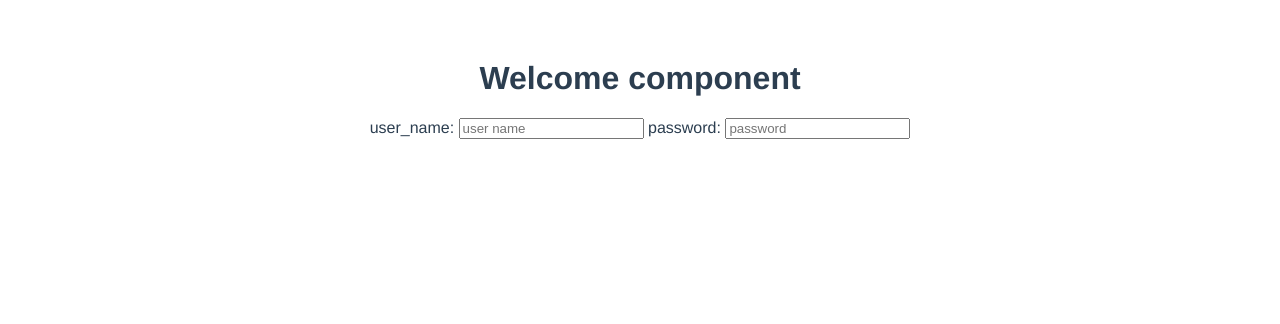
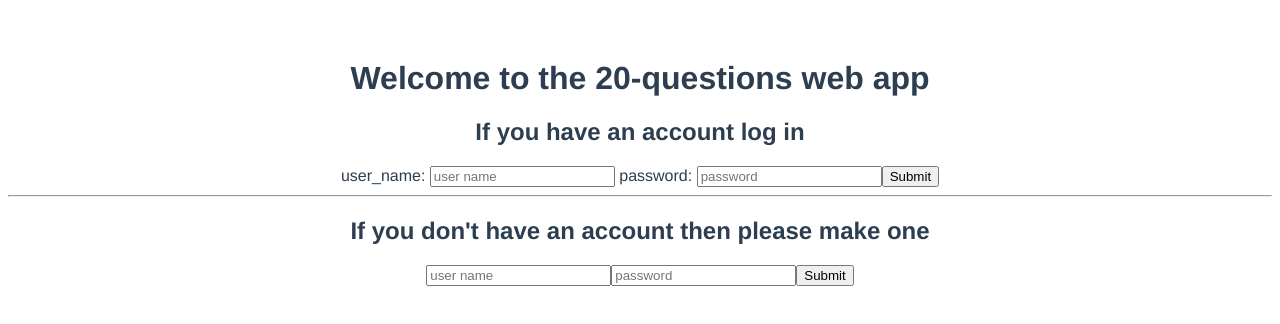
Before and after one commit to angeljuarez77/calipsaCoding, a Vue app in the folder client/: page / in a window 1280 px wide. Shown: the top 324 px of the page. Built offline with nearby package versions, Linux system fonts and the light colour scheme; no server answers.

Commit message:
form functionality completed

```diff
--- a/client/src/components/Welcome.vue
+++ b/client/src/components/Welcome.vue
@@ -1,28 +1,47 @@
 <template>
   <div>
-    <h1>Welcome component</h1>
-    <form @submit.prevent="handleSubmit">
+    <h1>Welcome to the 20-questions web app</h1>
+    <h2>If you have an account log in</h2>
+    <form @submit.prevent="handleLogInSubmit">
       <label>
         user_name:
-        <input v-model="user.user_name" placeholder="user name">
+        <input v-model="user.user_name" placeholder="user name" type="text">
       </label>
-
       <label>
         password:
         <input v-model="user.password" placeholder="password" type="password">
       </label>
+      <button type="submit">Submit</button>
+    </form>
+    <hr/>
+    <h2>If you don't have an account then please make one</h2>
+    <form @submit.prevent="handleCreationSubmit">
+      <label>
+        <input v-model="newUser.user_name" placeholder="user name" type="text">
+      </label>
+      <label for="">
+        <input v-model="newUser.password" placeholder="password" type="password">
+      </label>
+      <button type="submit">Submit</button>
     </form>
   </div>
 </template>
 
 <script>
 import io from 'socket.io-client';
+import axios from 'axios';
+
+const BASE_URL = "http://localhost:3001";
 
 export default {
   name: 'Welcome',
   data() {
     return {
       user: {
+        user_name: '',
+        password: '',
+      },
+      newUser: {
         user_name: '',
         password: '',
       },
@@ -35,9 +54,14 @@ export default {
     sendMessage(e) {
       e.preventDefault
     },
-    handleSubmit() {
-
-    }
+    async handleLogInSubmit() {
+      const res = await axios.post(`${BASE_URL}/login`, this.user);
+      console.log(res.data);
+    },
+    async handleCreationSubmit() {
+      const res = await axios.post(`${BASE_URL}/users`, this.newUser);
+      console.log(res.data);
+    },
   },
 }
 </script>
```
